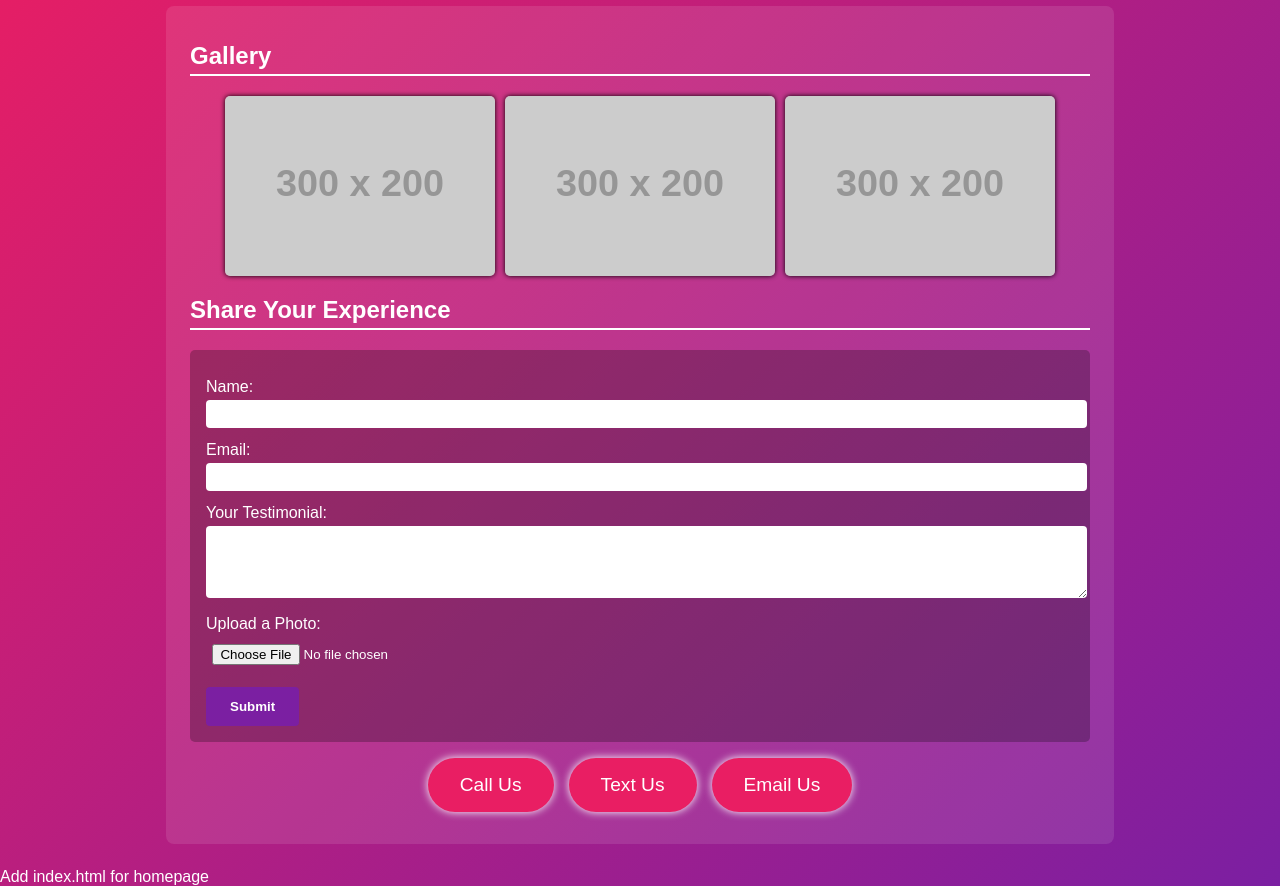
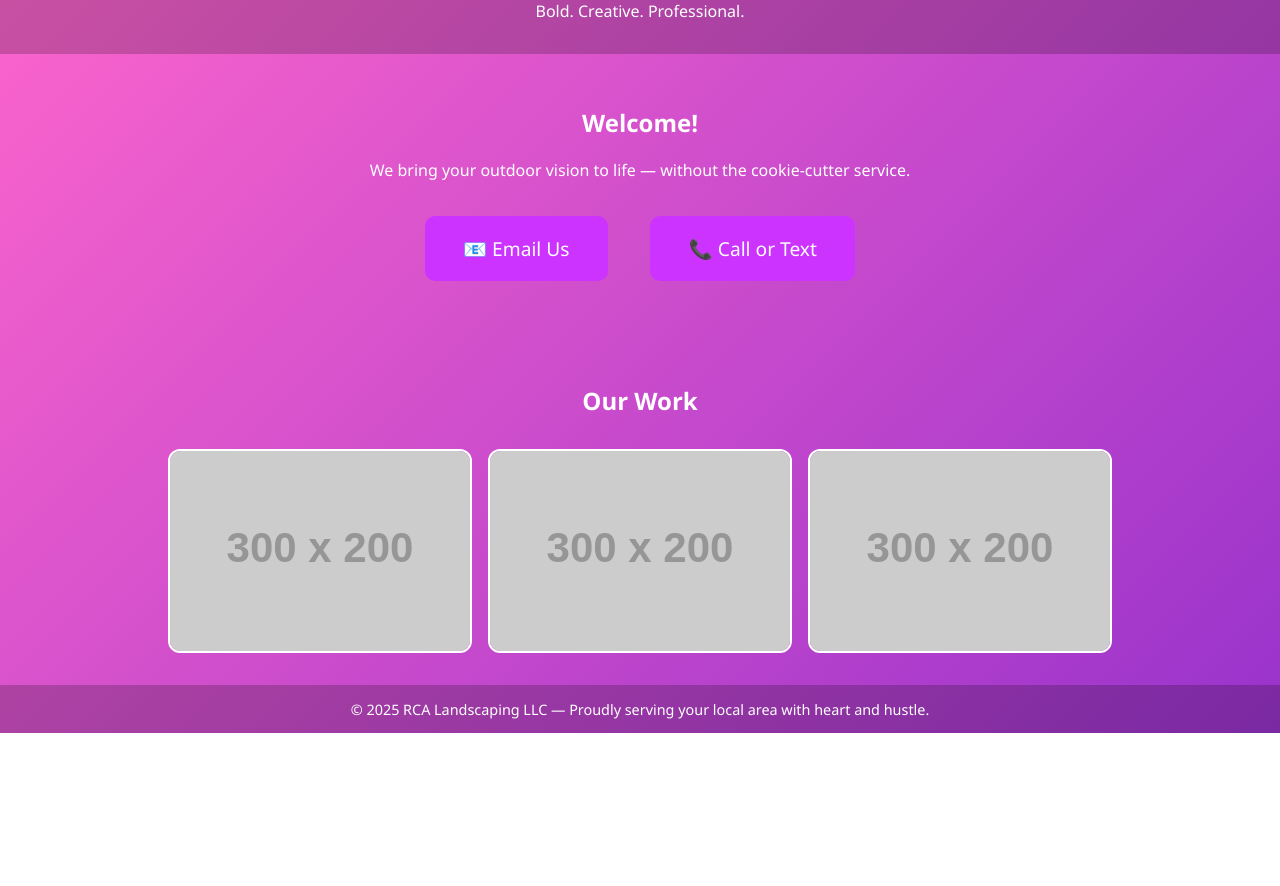
Before and after one commit to ganders291/rca-landscaping-website, a plain HTML site: page index.html in a window 1280 px wide. Shown: the part 87-973 px from the top of the page. After the commit the page ends 820 px from the top, so only its background shows below. Drawn offline with Linux system fonts and the light colour scheme; placeholder pictures from the web are drawn by us.

Commit message:
Update index.html

```diff
--- a/index.html
+++ b/index.html
@@ -6,155 +6,87 @@
   <title>RCA Landscaping LLC</title>
   <style>
     body {
-    font-family: Arial, sans-serif;
-    background: linear-gradient(135deg, #e91e63, #7b1fa2);
+      margin: 0;
+      font-family: 'Segoe UI', sans-serif;
+      background: linear-gradient(135deg, #ff66cc, #9933cc);
       color: white;
-    margin: 0;
-    padding: 0;
     }
     header {
-    background: rgba(0,0,0,0.3);
-    padding: 1rem;
+      padding: 1em;
       text-align: center;
-    font-size: 2rem;
-    font-weight: bold;
+      background: rgba(0, 0, 0, 0.2);
+    }
+    header h1 {
+      margin: 0;
+      font-size: 2.5em;
       letter-spacing: 2px;
-    text-shadow: 1px 1px 3px #000;
     }
-  main {
-    max-width: 900px;
-    margin: 1.5rem auto;
-    background: rgba(255 255 255 / 0.1);
-    border-radius: 8px;
-    padding: 1rem 1.5rem 2rem;
+    section {
+      padding: 2em;
+      text-align: center;
     }
-  h2 {
-    border-bottom: 2px solid white;
-    padding-bottom: 0.25rem;
+    .buttons a {
+      display: inline-block;
+      margin: 1em;
+      padding: 1em 2em;
+      font-size: 1.2em;
+      color: white;
+      background-color: #cc33ff;
+      border-radius: 10px;
+      text-decoration: none;
+      transition: 0.3s;
+    }
+    .buttons a:hover {
+      background-color: #ff66cc;
     }
     .gallery {
       display: flex;
       flex-wrap: wrap;
-    gap: 10px;
       justify-content: center;
-    margin-bottom: 1rem;
+      gap: 1em;
+      margin-top: 2em;
     }
     .gallery img {
-    max-width: 30%;
-    border-radius: 5px;
-    box-shadow: 0 0 5px #000;
+      width: 300px;
+      height: 200px;
+      object-fit: cover;
+      border-radius: 12px;
+      border: 2px solid white;
     }
-  form {
-    background: rgba(0,0,0,0.25);
-    padding: 1rem;
-    border-radius: 5px;
-    margin-bottom: 1rem;
-  }
-  form label {
-    display: block;
-    margin-top: 0.8rem;
-  }
-  form input[type="text"],
-  form input[type="email"],
-  form textarea,
-  form input[type="file"] {
-    width: 100%;
-    padding: 0.4rem;
-    border-radius: 4px;
-    border: none;
-    margin-top: 0.25rem;
-  }
-  form button {
-    margin-top: 1rem;
-    background: #7b1fa2;
-    border: none;
-    padding: 0.75rem 1.5rem;
-    border-radius: 4px;
-    color: white;
-    font-weight: bold;
-    cursor: pointer;
-  }
-  form button:hover {
-    background: #e91e63;
-  }
-  .contact-buttons {
-    display: flex;
-    justify-content: center;
-    gap: 15px;
-  }
-  .contact-buttons button {
-    background: #e91e63;
-    border: none;
-    padding: 1rem 2rem;
-    border-radius: 30px;
-    font-size: 1.2rem;
-    color: white;
-    cursor: pointer;
-    box-shadow: 0 0 8px #fff;
-    transition: background 0.3s ease;
-  }
-  .contact-buttons button:hover {
-    background: #7b1fa2;
-  }
-  @media (max-width: 600px) {
-    .gallery img {
-      max-width: 80%;
-    }
+    footer {
+      padding: 1em;
+      text-align: center;
+      font-size: 0.9em;
+      background: rgba(0, 0, 0, 0.2);
     }
   </style>
 </head>
 <body>
-
-<header>RCA Landscaping LLC</header>
-
-<main>
+  <header>
+    <h1>RCA Landscaping LLC</h1>
+    <p>Bold. Creative. Professional.</p>
+  </header>
 
   <section>
-    <h2>Gallery</h2>
-    <div class="gallery" id="gallery">
-      <!-- Sample images - replace with your own -->
-      <img src="https://via.placeholder.com/300x200?text=Sample+1" alt="Sample 1" />
-      <img src="https://via.placeholder.com/300x200?text=Sample+2" alt="Sample 2" />
-      <img src="https://via.placeholder.com/300x200?text=Sample+3" alt="Sample 3" />
+    <h2>Welcome!</h2>
+    <p>We bring your outdoor vision to life — without the cookie-cutter service.</p>
+    <div class="buttons">
+      <a href="mailto:youremail@example.com">📧 Email Us</a>
+      <a href="tel:+1234567890">📞 Call or Text</a>
     </div>
   </section>
 
   <section>
-    <h2>Share Your Experience</h2>
-    <form id="clientForm">
-      <label for="name">Name:</label>
-      <input type="text" id="name" name="name" required />
-
-      <label for="email">Email:</label>
-      <input type="email" id="email" name="email" required />
-
-      <label for="message">Your Testimonial:</label>
-      <textarea id="message" name="message" rows="4" required></textarea>
-
-      <label for="photo">Upload a Photo:</label>
-      <input type="file" id="photo" name="photo" accept="image/*" />
-
-      <button type="submit">Submit</button>
-    </form>
+    <h2>Our Work</h2>
+    <div class="gallery">
+      <img src="https://via.placeholder.com/300x200?text=Before" alt="Before landscaping">
+      <img src="https://via.placeholder.com/300x200?text=After" alt="After landscaping">
+      <img src="https://via.placeholder.com/300x200?text=Project+3" alt="Landscaping project">
+    </div>
   </section>
 
-  <section class="contact-buttons">
-    <button onclick="window.location.href='tel:+1234567890'">Call Us</button>
-    <button onclick="window.location.href='sms:+1234567890'">Text Us</button>
-    <button onclick="window.location.href='mailto:contact@rcalandscaping.com'">Email Us</button>
-  </section>
-
-</main>
-
-<script>
-  const form = document.getElementById('clientForm');
-  form.addEventListener('submit', (e) => {
-    e.preventDefault();
-    alert('Thanks for sharing! We will get back to you soon.');
-    form.reset();
-  });
-</script>
-
+  <footer>
+    &copy; 2025 RCA Landscaping LLC — Proudly serving your local area with heart and hustle.
+  </footer>
 </body>
 </html>
-Add index.html for homepage
```
Lines whose indentation alone changed are shown as unchanged.
